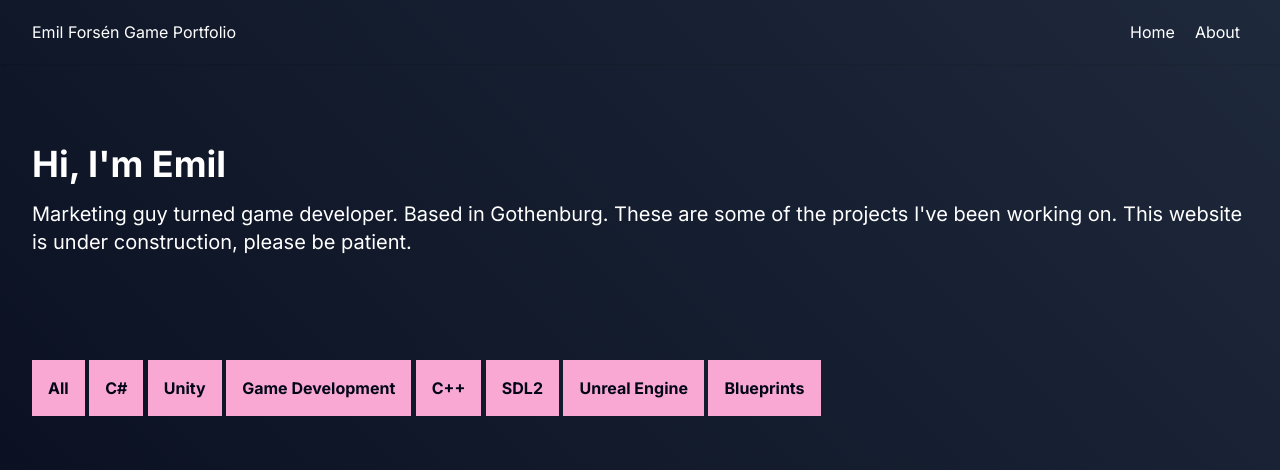
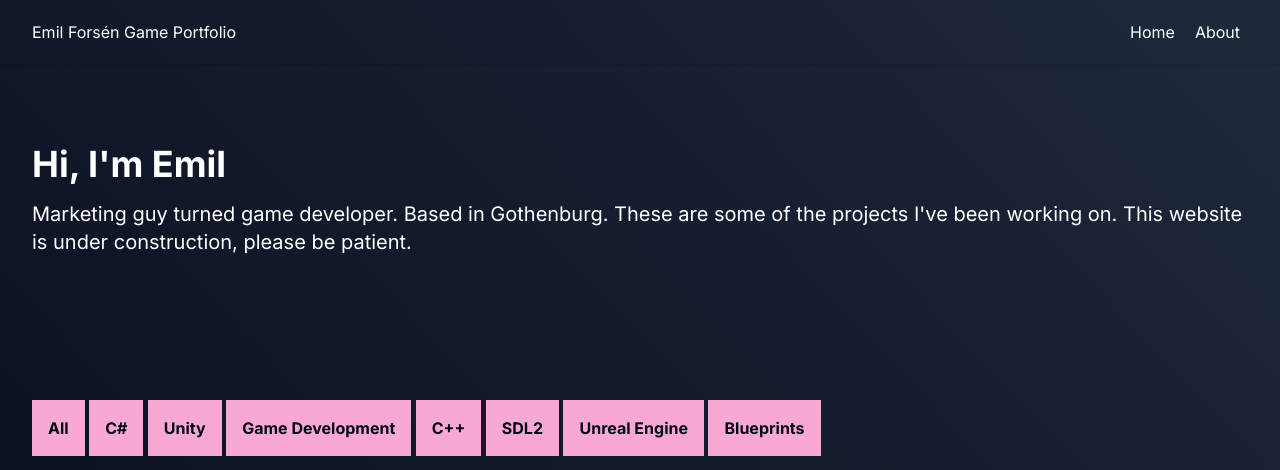
Before and after one commit to emilxf-0/emilxf-0.github.io, a Jekyll site: the page built from index.html, in a window 1280 px wide. Shown: the top 470 px of the page. Built offline with Jekyll 4.4.1, drawn with Linux system fonts in a browser that asks for light colours.

Commit message:
Update to styles

```diff
--- a/_layouts/default.html
+++ b/_layouts/default.html
@@ -4,7 +4,7 @@
 <head>
     <meta charset="UTF-8">
     <meta name="viewport" content="width=device-width, initial-scale=1.0">
-    <title><a href="index.html">Emil Forsén Game Development Portfolio</a></title>
+    <title>Emil Forsén Game Development Portfolio</title>
     <link href="./out/css/styles.css" rel="stylesheet">
     <link href="https://fonts.googleapis.com/css2?family=Inter:wght@400;700&display=swap" rel="stylesheet">
 </head>
@@ -16,7 +16,7 @@
     <main>
         <!-- Main content goes here -->
         <section class=" text-white py-20 px-4 sm:px-6 lg:px-8">
-            <div class="h-10 max-w-7xl mx-auto">
+            <div class="h-10 max-w-7xl mx-auto my-auto">
                 <h1 class="text-4xl font-semibold">Hi, I'm Emil</h1>
                 <p class="text-xl mt-4">Marketing guy turned game developer. Based in Gothenburg. These are some of the
                     projects I've been working on. This website is under construction, please be patient. </p>
@@ -25,12 +25,12 @@
 
         <section class=" text-white py-20 px-4 sm:px-6 lg:px-8" x-data="{ filter: 'all' }">
             <!-- Filter buttons -->
-            <div class="mx-auto mb-10 max-w-7xl">
+            <div class="mx-auto my-10 max-w-7xl">
                 {% assign unique_tags = site.data.projects | map: 'tags' | flatten | uniq %}
-                <button class="bg-pink-300 hover:bg-pink-200 focus:bg-pink-800 hover:scale-105 p-4 my-4 text-slate-950 font-semibold"
+                <button class="bg-pink-300 hover:bg-pink-200 focus:bg-pink-800 hover:scale-105 p-2 md:p-4 my-4 text-slate-950 font-semibold"
                     @click="filter = 'all'">All</button>
                 {% for tag in unique_tags %}
-                <button class="bg-pink-300 hover:bg-pink-200 focus:bg-pink-800 hover:scale-105 p-4 my-4 text-slate-950 font-semibold"
+                <button class="bg-pink-300 hover:bg-pink-200 focus:bg-pink-800 hover:scale-105 p-2 md:p-4 my-4 text-slate-950 font-semibold"
                     @click="filter = '{{ tag }}'">{{ tag }}</button>
                 {% endfor %}
             </div>
--- a/out/css/styles.css
+++ b/out/css/styles.css
@@ -1147,13 +1147,19 @@
   margin-right: auto;
 }
 
+.my-10 {
+  margin-top: 2.5rem;
+  margin-bottom: 2.5rem;
+}
+
 .my-4 {
   margin-top: 1rem;
   margin-bottom: 1rem;
 }
 
-.mb-10 {
-  margin-bottom: 2.5rem;
+.my-auto {
+  margin-top: auto;
+  margin-bottom: auto;
 }
 
 .mb-4 {
@@ -1315,6 +1321,10 @@
 
 .bg-cover {
   background-size: cover;
+}
+
+.p-2 {
+  padding: 0.5rem;
 }
 
 .p-4 {
@@ -1555,6 +1565,10 @@
   .md\:flex-row {
     flex-direction: row;
   }
+
+  .md\:p-4 {
+    padding: 1rem;
+  }
 }
 
 @media (min-width: 1024px) {
```
